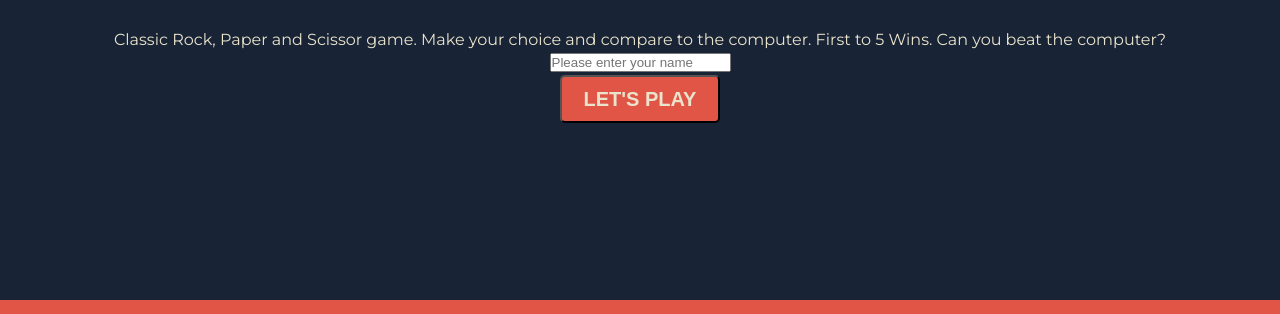
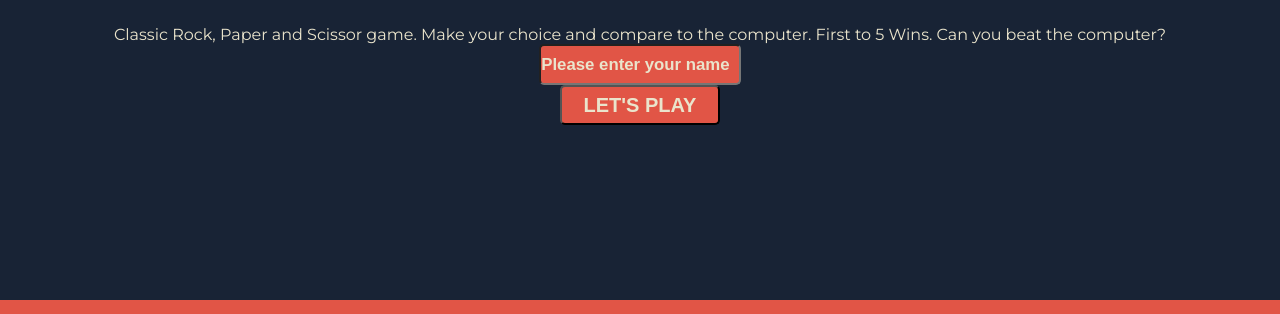
Before and after one commit to Stealthy20/old-school-games, a plain HTML site: page index.html in a window 1280 px wide. Shown: the part 425-739 px from the top of the page. Drawn offline with Linux system fonts and the light colour scheme.

Commit message:
Style input field

```diff
--- a/assets/css/styles.css
+++ b/assets/css/styles.css
@@ -121,6 +121,21 @@ section {
   border-radius: 5px;
   cursor: pointer;
   text-transform: uppercase;
+}
+
+#p-name {
+  width: 12em;
+  height: 3em;
+  background-color: #E15546;
+  color: #EAE4CC;
+  border-radius: 5px;
+  font-weight: bold;
+  font-size: 105%;
+}
+
+::placeholder {
+  color: #EAE4CC;
+  font-weight: bold;
 }
 /* Styling of the start screen ends here */
 
```
